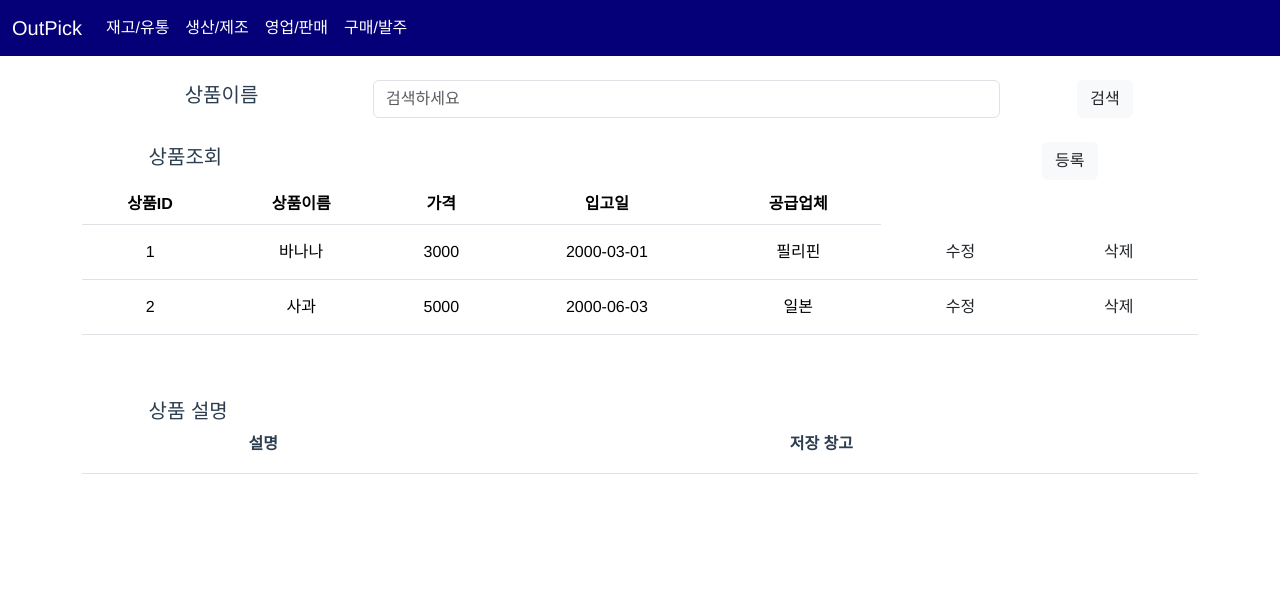
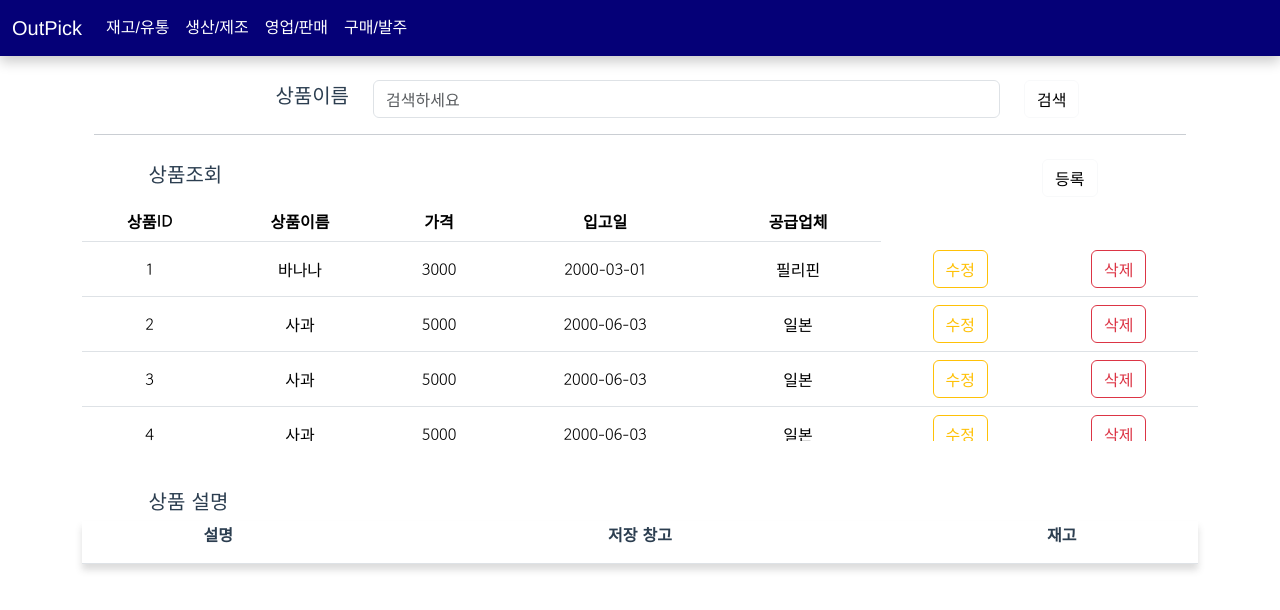
Before and after one commit to beyond-sw-camp/be05-4th-6team-OutPick, a Vue app in the folder vue_outpick_pjt/: page /#/ in a window 1280 px wide. Shown: the top 610 px of the page. Built offline with nearby package versions, Linux system fonts and the light colour scheme.

Commit message:
ProductList 수정

```diff
--- a/vue_outpick_pjt/src/App.vue
+++ b/vue_outpick_pjt/src/App.vue
@@ -57,6 +57,7 @@ export default {
 
 nav{
   background-color: #050077;
+  box-shadow: 0 6px 12px rgba(0, 0, 0, 0.2); /* 강조된 그림자 효과 */
 }
 
 </style>
--- a/vue_outpick_pjt/src/pages/Product/ProductList.vue
+++ b/vue_outpick_pjt/src/pages/Product/ProductList.vue
@@ -2,6 +2,7 @@
     <div class="container">
 
       <!-- 검색창 -->
+      <div class="search_div">
         <form v-on:submit.prevent="search" class="row mt-4" >
           <div class="col-3" >
             <h5>상품이름</h5>
@@ -10,23 +11,25 @@
             <input type="text" v-model="searchText" placeholder="검색하세요" class="form-control" >
           </div>
           <div class="col-2" >
-          <button class="btn bg-light" >검색</button>
+            <button class="btn btn-outline-light text-black" >검색</button>
           </div>
         </form>
+      </div>
+
+      <hr>
 
       <!-- 상품조회 -->
       <div class="row row-right mt-4">
-        <div class="col-7" >
-          <h5>상품조회</h5>
+        <div class="col-3" >
+          <h5 class="seeList" @click="initial" >상품조회</h5>
         </div>
-        <div class="col-4 flex">
-          <button class="btn bg-light" >등록</button>
+        <div class="col-8 flex">
+          <button class="btn btn-outline-light text-black" v-on:click="toAddPage" >등록</button>
         </div>
       </div>
 
-      <div class="row mt-1">
-        <table class="table table-hover">
-
+      <div class="row mt-1 listDiv">
+        <table class="table table-hover border-gray">
           <thead>
             <tr>
               <th>상품ID</th>
@@ -36,19 +39,24 @@
               <th>공급업체</th>
             </tr>
           </thead>
-          <tbody v-for="pd in copy_pd_list" :key="pd.product_id" >
+          <tbody v-for="(pd, index) in copy_pd_list" :key="pd.product_id" >
             <tr v-on:click="select(pd.product_id)">
-              <td>{{ pd.product_id }}</td>
+              <td>{{ index+1 }}</td>
               <td>{{ pd.name }}</td>
               <td>{{ pd.price }}</td>
               <td>{{ pd.incomming_date }}</td>
               <td>{{ pd.supplier }}</td>
-              <td> <button class="btn bg-white" v-on:click="modify(pd.product_id)" >수정</button> </td>
-              <td><button class="btn bg-white" v-on:click="pd_delete(pd.product_id)" >삭제</button> </td>
+              <td><button class="btn btn-outline-warning" v-on:click.stop="modify(pd.product_id)"
+                    >수정</button> </td>
+              <td><button class="btn btn-outline-danger" v-on:click.stop="pd_delete(pd.product_id)" >삭제</button> </td>
             </tr>
           </tbody>
 
         </table>
+      </div>
+
+      <div v-if="search_result" class="alert alert-info">
+        검색 결과가 존재하지 않습니다.
       </div>
 
       <div class="row row-right mt-5">
@@ -56,15 +64,17 @@
       </div>
 
       <div class="row" >
-        <table class="table">
+        <table class="table border-gray">
           <thead>
             <th>설명</th>
             <th>저장 창고</th>
+            <th>재고</th>
           </thead>
           <tbody>
             <tr>
               <td>{{ pd_view.content }}</td>
               <td>{{ pd_view.storage }}</td>
+              <td>{{ pd_view.stock }}</td>
             </tr>
           </tbody>
         </table>
@@ -74,6 +84,7 @@
 </template>
 
 <script>
+import {useRouter} from 'vue-router';
 import { ref} from "vue";
 
 export default {
@@ -82,17 +93,44 @@ export default {
 
     const searchText = ref('');
     const pd_view = ref({});
+    const search_result = ref(false);
 
     const product_list = ref([
       {product_id : 1,
         name : "바나나",
         price : "3000",
         incomming_date : "2000-03-01",
+        stock : 3,
         supplier : "필리핀"}
     ,{product_id : 2,
         name : "사과",
         price : "5000",
         incomming_date : "2000-06-03",
+        stock : 2,
+        supplier : "일본"},
+        {product_id : 2,
+        name : "사과",
+        price : "5000",
+        incomming_date : "2000-06-03",
+        stock : 2,
+        supplier : "일본"},
+        {product_id : 2,
+        name : "사과",
+        price : "5000",
+        incomming_date : "2000-06-03",
+        stock : 2,
+        supplier : "일본"},
+        {product_id : 2,
+        name : "사과",
+        price : "5000",
+        incomming_date : "2000-06-03",
+        stock : 2,
+        supplier : "일본"},
+        {product_id : 2,
+        name : "사과",
+        price : "5000",
+        incomming_date : "2000-06-03",
+        stock : 2,
         supplier : "일본"}]);
 
     // search에 따라 변경되는 값
@@ -109,7 +147,12 @@ export default {
         copy_pd_list.value = product_list.value;
       }
 
+      if(copy_pd_list.value.length === 0){
+        search_result.value = true;
+      }
+
       searchText.value = "";
+      pd_view.value = {};
     }
 
     const getList = () => {
@@ -141,7 +184,25 @@ export default {
       // axios - get 통신 : 상세정보
 
       pd_view.value = {content : "happy",
-      storage : "h-101"}
+      storage : "h-101", stock : 3}
+    }
+
+    // 등록 페이지로 이동
+    const router = useRouter();
+    const toAddPage = () => {
+      router.push({
+        name : "ProductAdd"
+      })
+    }
+
+    // const toModifyPage = () => {
+
+    // }
+
+    // 전체 리스트 받아오기
+    const initial = () => {
+      copy_pd_list.value = product_list.value;
+      search_result.value = false;
     }
 
     return{
@@ -152,14 +213,29 @@ export default {
       product_list,
       copy_pd_list,
       searchText,
-      pd_view
+      search_result,
+      pd_view,
+      toAddPage,
+      initial
     }
   }
 
 }
 </script>
 
-<style>
+<style scoped>
+@import url('https://fonts.googleapis.com/css2?family=Gowun+Dodum&display=swap');
+
+.gowun-dodum-regular {
+  font-family: "Gowun Dodum", sans-serif;
+  font-weight: 400;
+  font-style: normal;
+}
+
+div{
+  font-family: "Gowun Dodum", sans-serif;
+}
+
 .row{
   display: flex;
   align-items: center;
@@ -172,13 +248,35 @@ export default {
     gap : 5px;
 }
 
+form > .col-3{
+  text-align: right;
+}
+
+form > .col-2{
+  display: flex;
+  align-items: flex-start;
+}
+
 .row-right{
   text-align: left;
   padding-left: 5%;
 }
 
-table tbody tr td {
+td {
   vertical-align: middle; /* 세로 방향 가운데 정렬 */
 }
 
+button:hover, table{
+  box-shadow: 0 6px 7px rgba(79, 79, 79, 0.2); /* 강조된 그림자 효과 */
+}
+
+.seeList:hover{
+  text-shadow: 0 3px 7px rgba(17, 17, 17, 0.403); /* 강조된 그림자 효과 */
+}
+
+.listDiv{
+  max-height : 30vh;
+  overflow-y: auto;
+}
+
 </style>
```
Lines whose indentation alone changed are shown as unchanged.
